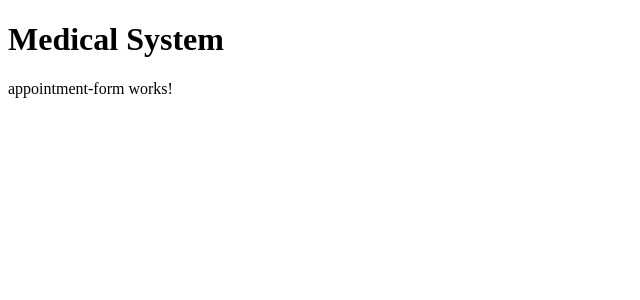
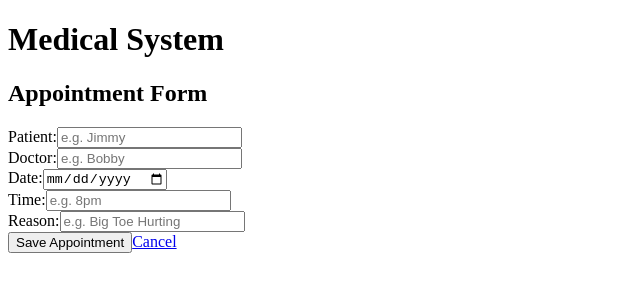
Before and after one commit to S00253911/Assignment2, an Angular app: page /appointments/new in a window 1280 px wide. Shown: the top 300 px of the page, without its empty margins (0-640 px from the left). Built offline with nearby package versions, Linux system fonts and the light colour scheme.

Commit message:
Appointments form complete (creation is broken currently)

```diff
--- a/src/app/features/medical/pages/appointment-details/appointment-details.html
+++ b/src/app/features/medical/pages/appointment-details/appointment-details.html
@@ -1 +1,27 @@
-<p>appointment-details works!</p>
+<h2>Appointment Details</h2>
+
+<p> Appointment ID Is {{id()}}</p>
+
+@let s = state();
+@if (s.status === 'loading') {
+  <p>Loading Appointment details...</p>
+}
+@else if (s.status === 'error') {
+  <p >{{ s.message }}</p>
+}
+@else {
+  <h2>Patient:{{ s.data.patient }} Doctor: {{ s.data.doctor }} </h2>
+
+@if (s.data.date) {
+    <p>Date: {{ s.data.date }}</p>
+  }
+
+@if(s.data.time){
+    <p>Time: {{s.data.time }}</p>
+    }
+
+@if(s.data.reason){
+    <p>Reason: {{s.data.reason }}</p>
+}
+
+}
--- a/src/app/features/medical/pages/appointment-details/appointment-details.ts
+++ b/src/app/features/medical/pages/appointment-details/appointment-details.ts
@@ -1,4 +1,9 @@
-import { Component } from '@angular/core';
+import { Component, inject, input } from '@angular/core';
+import { MedicalService } from '../../services/medical.service';
+import { Appointment } from '../../models/appointment.model';
+import { LoadState, withLoadState } from '../../../../shared/load-state';
+import { toObservable, toSignal } from '@angular/core/rxjs-interop';
+import { switchMap } from 'rxjs';
 
 @Component({
   selector: 'app-appointment-details',
@@ -8,4 +13,16 @@ import { Component } from '@angular/core';
 })
 export class AppointmentDetails {
 
+  private appointmentService = inject(MedicalService);
+
+  readonly id = input.required<string>();
+
+  readonly initial: LoadState<Appointment> = { status: 'loading' };
+
+  state = toSignal(
+    toObservable(this.id).pipe(
+      switchMap((id) => withLoadState(this.appointmentService.getAppointmentById(id))),
+    ),
+    { initialValue: this.initial },
+  );
 }
--- a/src/app/features/medical/pages/appointment-form/appointment-form.html
+++ b/src/app/features/medical/pages/appointment-form/appointment-form.html
@@ -1 +1,42 @@
-<p>appointment-form works!</p>
+<form [formGroup]="appointmentForm" (ngSubmit)="onSubmit()" class="appointment-form">
+  <h2>Appointment Form</h2>
+
+ <!-- patient Field -->
+  <div class="form-group">
+    <label for="patient">Patient:</label>
+    <input id="patient" type="text" formControlName="patient" placeholder="e.g. Jimmy" />
+  </div>
+
+  <!-- Doctor Field -->
+  <div class="form-group">
+    <label for="doctor">Doctor:</label>
+    <input id="doctor" type="text" formControlName="doctor" placeholder="e.g. Bobby" />
+  </div>
+
+  <!-- Date Field -->
+  <div class="form-group">
+    <label for="date">Date:</label>
+    <input id="date" type="date" formControlName="date" placeholder="e.g. 24-10-2004" />
+
+  </div>
+
+  <!-- Time Field -->
+  <div class="form-group">
+    <label for="time">Time:</label>
+    <input id="time" type="string" formControlName="time" placeholder="e.g. 8pm" />
+  </div>
+
+  <!-- Reason Field -->
+  <div class="form-group">
+    <label for="reason">Reason:</label>
+    <input id="reason" type="text" formControlName="reason" placeholder="e.g. Big Toe Hurting" />
+  </div>
+
+  <!-- Action Buttons -->
+  @if (saveError(); as message) { <p role="alert">{{ message }}</p> }
+  <div class="button-group">
+    <button type="submit" [disabled]="saving()">
+      {{ saving() ? 'Saving...' : 'Save Appointment' }}
+    </button>
+    <a routerLink="/appointments">Cancel</a>
+  </div>
--- a/src/app/features/medical/pages/appointment-form/appointment-form.ts
+++ b/src/app/features/medical/pages/appointment-form/appointment-form.ts
@@ -1,11 +1,49 @@
-import { Component } from '@angular/core';
+import { Component, inject, signal } from '@angular/core';
+import { FormBuilder, ReactiveFormsModule, Validators } from '@angular/forms';
+import { MedicalService } from '../../services/medical.service';
+import { Router, RouterLink } from '@angular/router';
+import { CreateAppointmentDto } from '../../models/appointment.model';
+
 
 @Component({
   selector: 'app-appointment-form',
-  imports: [],
+  imports: [ReactiveFormsModule, RouterLink],
   templateUrl: './appointment-form.html',
   styleUrl: './appointment-form.scss',
 })
 export class AppointmentForm {
 
+  private formBuilder = inject(FormBuilder);
+  private appointmentService = inject(MedicalService);
+  private router = inject(Router);
+
+  saving = signal(false);
+  saveError = signal<string | null>(null);
+
+  appointmentForm = this.formBuilder.nonNullable.group({
+    patient: ['', Validators.required],
+    doctor: ['', Validators.required],
+    date: ['', Validators.required],
+    time: ['', Validators.required],
+    reason: ['', Validators.required],
+  });
+
+  onSubmit(): void{
+    const {patient, doctor, date, time, reason } = this.appointmentForm.getRawValue();
+    const newAppointment: CreateAppointmentDto = {patient, doctor, date: new Date(date), time, reason};
+
+    this.saving.set(true);
+    this.saveError.set(null);
+
+    this.appointmentService.addAppointment(newAppointment).subscribe({
+      next: (response) => {
+        console.log('Appointment added successfully', response);
+        this.router.navigate(['/appointments']);
+      },
+      error: (err: Error) => {
+        this.saveError.set(err.message);
+        this.saving.set(true);
+      }
+    });
+  }
 }
--- a/src/app/features/medical/pages/appointments-page/appointments-page.html
+++ b/src/app/features/medical/pages/appointments-page/appointments-page.html
@@ -1,15 +1,18 @@
-<h2>Appointments List</h2>
+<div class="appointments-page-container">
+  <h2>Appointments List</h2>
 <button [routerLink]="['']">Home</button>
-@if (appointments$ | async; as appointment) {
-
-<ul>
-  <div class="grid">
-            @for (appointments of appointment; track appointments._id) {
-             <app-appointment-card [appointment]="appointments" />
-            }
+  @let s = state();
+  @if (s.status === 'loading') {
+    <p>Loading Appointments...</p>
+  } @else if (s.status === 'error') {
+    <p> {{ s.message }}</p>
+  } @else if (s.data.length === 0) {
+    <p>No Appointments available at the moment.</p>
+  } @else {
+    <div class="grid">
+      @for (appointment of s.data; track appointment._id) {
+        <app-appointment-card [appointment]="appointment" />
+      }
     </div>
-</ul>
-} @else {
-Loading appointments...
-
-}
+  }
+</div>
--- a/src/app/features/medical/pages/appointments-page/appointments-page.ts
+++ b/src/app/features/medical/pages/appointments-page/appointments-page.ts
@@ -1,10 +1,10 @@
 import { AsyncPipe } from '@angular/common';
 import { Component, inject, OnInit } from '@angular/core';
 import { MedicalService } from '../../services/medical.service';
-import { Observable } from 'rxjs';
-import { Appointment } from '../../models/appointment.model';
 import { AppointmentCard } from '../appointment-card/appointment-card';
 import { RouterLink } from '@angular/router';
+import { withLoadState } from '../../../../shared/load-state';
+import { toSignal } from '@angular/core/rxjs-interop';
 
 
 @Component({
@@ -13,13 +13,8 @@ import { RouterLink } from '@angular/router';
   templateUrl: './appointments-page.html',
   styleUrl: './appointments-page.scss',
 })
-export class AppointmentsPage implements OnInit{
+export class AppointmentsPage {
   private appointmentService = inject(MedicalService);
 
-  appointments$!: Observable<Appointment[]>;
-
-  ngOnInit(): void {
-    this.appointments$ = this.appointmentService.getAppointments();
-  }
-
+ state = toSignal(withLoadState(this.appointmentService.getAppointments()), { requireSync: true });
 }
--- a/src/app/features/medical/pages/doctor-details/doctor-details.html
+++ b/src/app/features/medical/pages/doctor-details/doctor-details.html
@@ -1,10 +1,10 @@
-<h2>Medical Record Details</h2>
+<h2>Doctor Details</h2>
 
-<p> Record ID Is {{id()}}</p>
+<p> Doctor ID Is {{id()}}</p>
 
 @let s = state();
 @if (s.status === 'loading') {
-  <p>Loading record details...</p>
+  <p>Loading doctor details...</p>
 }
 @else if (s.status === 'error') {
   <p >{{ s.message }}</p>
@@ -13,15 +13,15 @@
   <h2>Title:{{ s.data.title }} Name: {{ s.data.firstName }} {{ s.data.lastName }} </h2>
 
 @if (s.data.specialization) {
-    <p>Date: {{ s.data.specialization }}</p>
+    <p>Specialization: {{ s.data.specialization }}</p>
   }
 
 @if(s.data.age){
-    <p>Diagnosis: {{s.data.age }}</p>
+    <p>Age: {{s.data.age }}</p>
     }
 
 @if(s.data.attendingPatients){
-    <p>Treatment: {{s.data.attendingPatients }}</p>
+    <p>Patients: {{s.data.attendingPatients }}</p>
 }
 
 }
--- a/src/app/features/medical/pages/doctor-form/doctor-form.ts
+++ b/src/app/features/medical/pages/doctor-form/doctor-form.ts
@@ -18,7 +18,7 @@ export class DoctorForm {
   private router = inject(Router);
 
   saving = signal(false);
-  saveError = signal<string | null>(null)
+  saveError = signal<string | null>(null);
 
   doctorForm = this.formBuilder.nonNullable.group({
     title: [''],
@@ -34,6 +34,9 @@ export class DoctorForm {
     const {title, firstName, lastName, specialization, age, attendingPatients } = this.doctorForm.getRawValue();
     const newDoctor: CreateDoctorDto = {title, firstName, lastName, specialization, age, attendingPatients};
 
+    this.saving.set(true);
+    this.saveError.set(null);
+
     this.medicalService.addDoctor(newDoctor).subscribe({
       next: (response) => {
         console.log('Doctor added successfully:', response);
--- a/src/app/features/medical/pages/doctors-page/doctors-page.ts
+++ b/src/app/features/medical/pages/doctors-page/doctors-page.ts
@@ -1,8 +1,6 @@
 import { AsyncPipe } from '@angular/common';
 import { Component, inject, OnInit } from '@angular/core';
 import { MedicalService } from '../../services/medical.service';
-import { Observable } from 'rxjs';
-import { Doctor } from '../../models/doctor.model';
 import { DoctorCard } from '../doctor-card/doctor-card';
 import { RouterLink } from '@angular/router';
 import { toSignal } from '@angular/core/rxjs-interop';
--- a/src/app/features/medical/pages/medicalrecord-form/medicalrecord-form.ts
+++ b/src/app/features/medical/pages/medicalrecord-form/medicalrecord-form.ts
@@ -33,6 +33,9 @@ export class MedicalrecordForm {
     const {patient, doctor, date, diagnosis, treatment, prescription } = this.medicalRecordForm.getRawValue();
     const newMedicalRecord: CreateMedicalRecordDto = {patient, doctor, date, diagnosis, treatment, prescription};
 
+    this.saving.set(true);
+    this.saveError.set(null);
+
     this.medicalService.addMedicalRecord(newMedicalRecord).subscribe({
       next: (response) => {
         console.log('Record added successfully:', response);
--- a/src/app/features/medical/services/medical.service.ts
+++ b/src/app/features/medical/services/medical.service.ts
@@ -4,9 +4,10 @@ import { inject } from '@angular/core';
 import { Observable, throwError } from 'rxjs';
 import { CreatePatientDto, Patient } from '../models/patient.model';
 import { CreateDoctorDto, Doctor } from '../models/doctor.model';
-import { Appointment } from '../models/appointment.model';
+import { Appointment, CreateAppointmentDto } from '../models/appointment.model';
 import { CreateMedicalRecordDto, MedicalRecord } from '../models/medicalrecord.model';
 import { catchError } from 'rxjs';
+
 @Injectable({
   providedIn: 'root',
 })
@@ -76,6 +77,13 @@ export class MedicalService {
   );
  }
 
+ addAppointment(appointment: CreateAppointmentDto): Observable<Appointment>{
+  return this.http.post<Appointment>(this.appointmentApiUrl, appointment)
+  .pipe(
+    catchError((err) => this.handleError(err))
+  );
+ }
+
 
 //  FUNCTIONS FOR MEDICAL RECORDS
  getMedicalRecords(): Observable<MedicalRecord[]>{
```
Also changed, not shown: src/app/features/medical/models/appointment.model.ts (+8 -0 lines).
